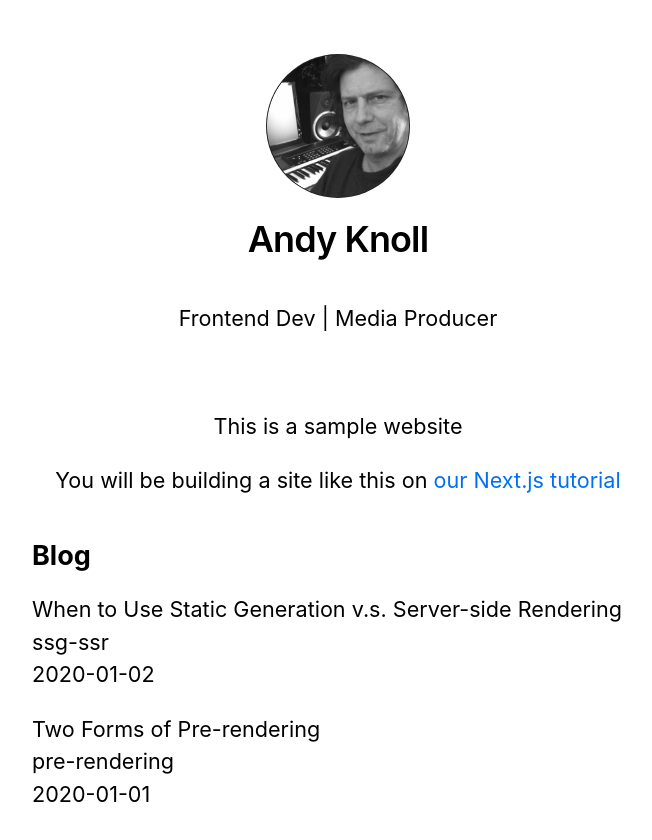
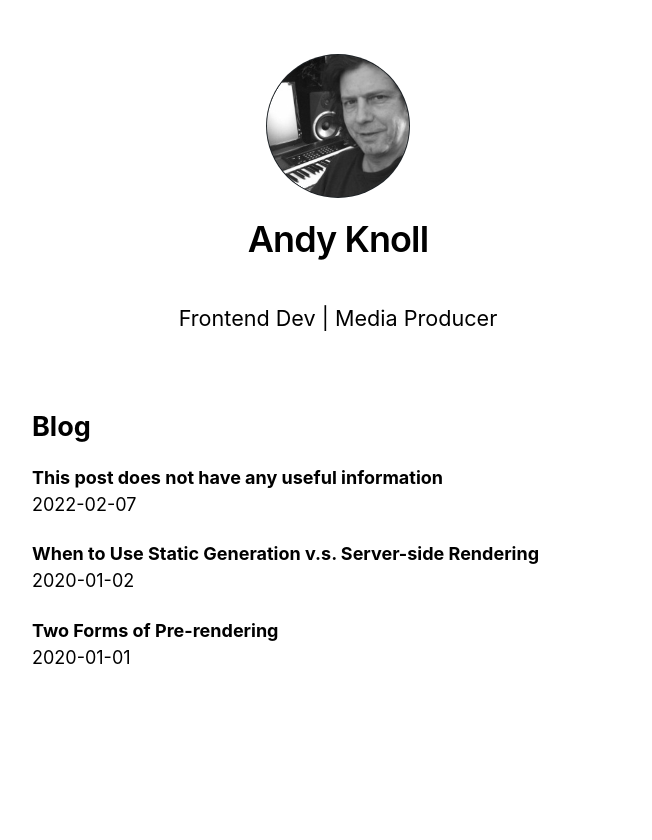
Before and after one commit to andyknoll/blog-04, a Next.js app: page / in a window 1280 px wide. Shown: the top 840 px of the page, without its empty margins (302-954 px from the left). After the commit the page ends 800 px from the top, so only its background shows below. Built offline with nearby package versions, Linux system fonts and the light colour scheme.

Commit message:
tweaks to blogs

```diff
--- a/pages/index.js
+++ b/pages/index.js
@@ -30,10 +30,12 @@ export default function Home({ allPostsData }) {
       <section className={utilStyles.headingMd}>
         <p className={utilStyles.center}>Frontend Dev | Media Producer</p>
         <br/>
+        {/*
         <p className={utilStyles.center}>This is a sample website</p>
         <p className={utilStyles.center}>
           You will be building a site like this on <a href="https://nextjs.org/learn">our Next.js tutorial</a>
         </p>
+        */}
       </section>
 
       {/* add new section here */}
@@ -43,10 +45,12 @@ export default function Home({ allPostsData }) {
         <ul className={utilStyles.list}>
           {allPostsData.map(({ id, date, title }) => (
             <li className={utilStyles.listItem} key={id}>
-              {title}
+              <strong>{title}</strong>
               <br />
+              {/*
               {id}
               <br />
+              */}
               {date}
             </li>
           ))}
--- /dev/null
+++ b/posts/andy-empty.md
@@ -0,0 +1,10 @@
+---
+title: 'This post does not have any useful information'
+date: '2022-02-07'
+---
+
+You should ask yourself: "Can I pre-render this page **ahead** of a user's request?" If the answer is yes, then you should choose Static Generation.
+
+On the other hand, Static Generation is **not** a good idea if you cannot pre-render a page ahead of a user's request. Maybe your page shows frequently updated data, and the page content changes on every request.
+
+In that case, you can use **Server-Side Rendering**. It will be slower, but the pre-rendered page will always be up-to-date. Or you can skip pre-rendering and use client-side JavaScript to populate data.
--- a/styles/utils.module.css
+++ b/styles/utils.module.css
@@ -46,6 +46,7 @@
 }
 
 .listItem {
+    font-size: 1rem;
     margin: 0 0 1.25rem;
 }
 
```
Also changed, not shown: public/images/profile2.jpg (deleted).
